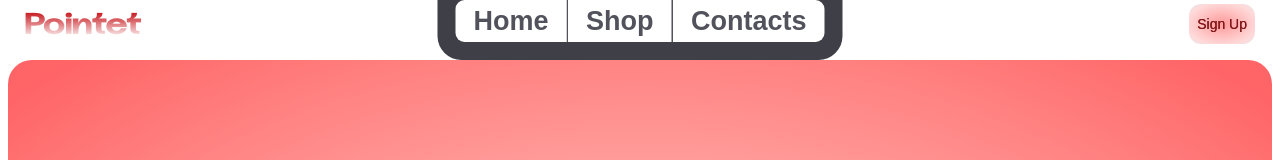
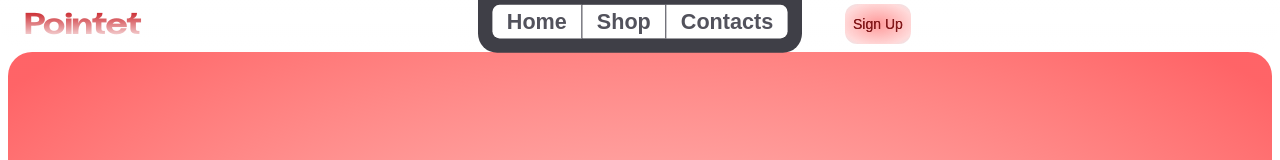
Before and after one commit to Drobysz/pointet_workshop, a Next.js app in the folder app/: page /en/home in a window 1280 px wide. Shown: the top 160 px of the page. Built offline with nearby package versions, Linux system fonts and the light colour scheme; no server answers; a web font is replaced by a local one.

Commit message:
feat(storefront): refine workshop shell and local routing
Update the reserved storefront header composition and local Compose routing needed by the workshop app shell.

```diff
--- a/app/app/[locale]/(home)/home/PageView/PageView.tsx
+++ b/app/app/[locale]/(home)/home/PageView/PageView.tsx
@@ -9,7 +9,7 @@ import {
 
 export const PageView = ()=> {
     return (
-        <div className="pt-2">
+        <div>
             <Hero />
             <ScrollGallery />
             <ThreeDGlassGallery />
--- a/app/app/[locale]/layout_components/Header/Header.tsx
+++ b/app/app/[locale]/layout_components/Header/Header.tsx
@@ -6,54 +6,15 @@ import { after } from "@/fonts/fonts";
 import { cn } from "@/helpers/cn";
 import {
     Navigation,
+    HeaderWrapper,
 } from "./_components";
 import { MainBtn } from "@/components";
-import { motion, Transition, useMotionValueEvent, useScroll } from "framer-motion";
-import { useState } from "react";
 
 export const Header = ()=> {
-    const { scrollY } = useScroll();
-    const [isInitialAnimation, setIsInitialAnimation] = useState(true);
-    const [isNavConcealed, setIsNavConcealed] = useState(false);
 
-    const appearenceTrans: Transition = {
-        delay: 1,
-        duration: 0.5,
-        ease: [0.5, 1, 0.89, 1],
-    };
-    const scrollTrans: Transition = {
-        duration: 0.35,
-        ease: [0.5, 1, 0.89, 1],
-    };
-
-    useMotionValueEvent(scrollY, "change", (current)=> {
-        const prevValue = (scrollY.getPrevious() ?? 0);
-
-        if (current <= 300 || current < prevValue) {
-            setIsNavConcealed(false);
-        } else {
-            setIsNavConcealed(true)
-        }
-    });
 
     return (
-        <motion.div
-            viewport={{
-                once: true
-            }}
-            className={s.back_blur}
-            initial={{
-                translateY: "-100%"
-            }}
-            animate={{
-                translateY: isNavConcealed ? "-200%" : "0%"
-            }}
-            transition={isInitialAnimation
-                ? appearenceTrans
-                : scrollTrans
-            }
-            onAnimationComplete={()=> setIsInitialAnimation(false)}
-        >
+        <HeaderWrapper>
             <GridContainer
                 outerClassName={s.header_wrapper}
                 innerClassName={s.header_container}
@@ -68,12 +29,15 @@ export const Header = ()=> {
                 </p>
 
                 <Navigation />
+
+                <div>
                     <MainBtn
                         className="justify-self-end"
                     >
                         Sign Up
                     </MainBtn>
+                </div>
             </GridContainer>
-        </motion.div>
+        </HeaderWrapper>
     )
 }
--- /dev/null
+++ b/app/app/[locale]/layout_components/Header/_components/HeaderWrapper/HeaderWrapper.tsx
@@ -0,0 +1,62 @@
+"use client";
+
+import {
+    Transition,
+    useMotionValueEvent,
+    useScroll,
+    motion,
+} from "framer-motion";
+import { ReactNode, useState } from "react";
+import s from "../../style.module.scss";
+
+export const HeaderWrapper = ({
+    children
+}: {
+    children: ReactNode;
+})=> {
+    const { scrollY } = useScroll();
+    const [isInitialAnimation, setIsInitialAnimation] = useState(true);
+    const [isNavConcealed, setIsNavConcealed] = useState(false);
+
+    const appearenceTrans: Transition = {
+        delay: 1,
+        duration: 0.5,
+        ease: [0.5, 1, 0.89, 1],
+    };
+    const scrollTrans: Transition = {
+        duration: 0.35,
+        ease: [0.5, 1, 0.89, 1],
+    };
+
+    useMotionValueEvent(scrollY, "change", (current)=> {
+        const prevValue = (scrollY.getPrevious() ?? 0);
+
+        if (current <= 300 || current < prevValue) {
+            setIsNavConcealed(false);
+        } else {
+            setIsNavConcealed(true)
+        }
+    });
+
+    return (
+        <motion.div
+                    viewport={{
+                        once: true
+                    }}
+                    className={s.back_blur}
+                    initial={{
+                        translateY: "-150%"
+                    }}
+                    animate={{
+                        translateY: isNavConcealed ? "-150%" : "0%"
+                    }}
+                    transition={isInitialAnimation
+                        ? appearenceTrans
+                        : scrollTrans
+                    }
+                    onAnimationComplete={()=> setIsInitialAnimation(false)}
+        >
+            {children}
+        </motion.div>
+    )
+}
--- a/app/app/[locale]/layout_components/Header/_components/Navigation/style.module.scss
+++ b/app/app/[locale]/layout_components/Header/_components/Navigation/style.module.scss
@@ -11,7 +11,7 @@
         bg-zinc-700
         rounded-b-2xl
         p-3 pt-2
-        scale-150;
+        scale-120;
 }
 
 .nav_element {
--- a/app/app/[locale]/layout_components/Header/_components/index.ts
+++ b/app/app/[locale]/layout_components/Header/_components/index.ts
@@ -1 +1,2 @@
 export * from "./Navigation/Navigation";
+export * from "./HeaderWrapper/HeaderWrapper";
--- a/app/app/[locale]/layout_components/Header/style.module.scss
+++ b/app/app/[locale]/layout_components/Header/style.module.scss
@@ -33,5 +33,5 @@
         from-5%
 		to-red-700
         to-95%
-        leading-8;
+        leading-10;
 }
```
Also changed, not shown: app/app/[locale]/layout_components/Header/_components/Logo/Logo.tsx (added), 1 other file (tests, documents, lock files or other folders). Lines whose indentation alone changed are shown as unchanged.
